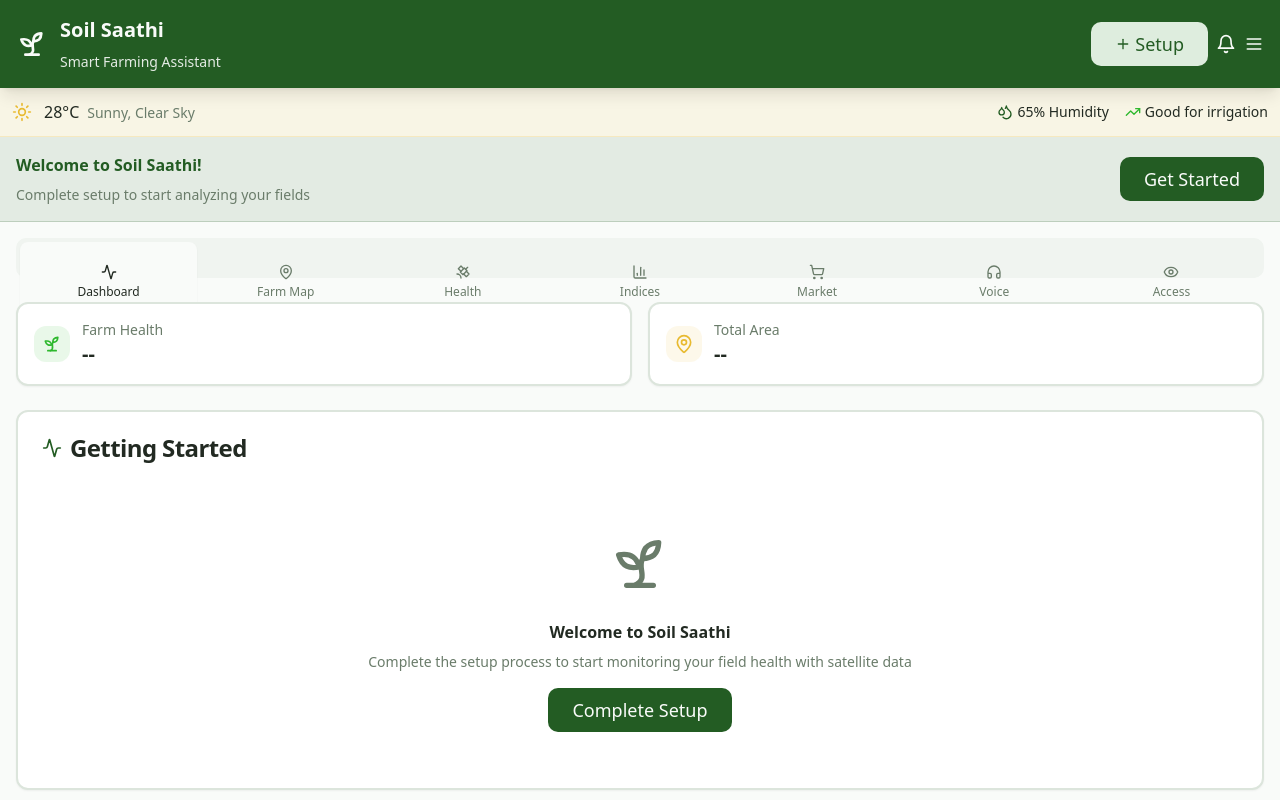
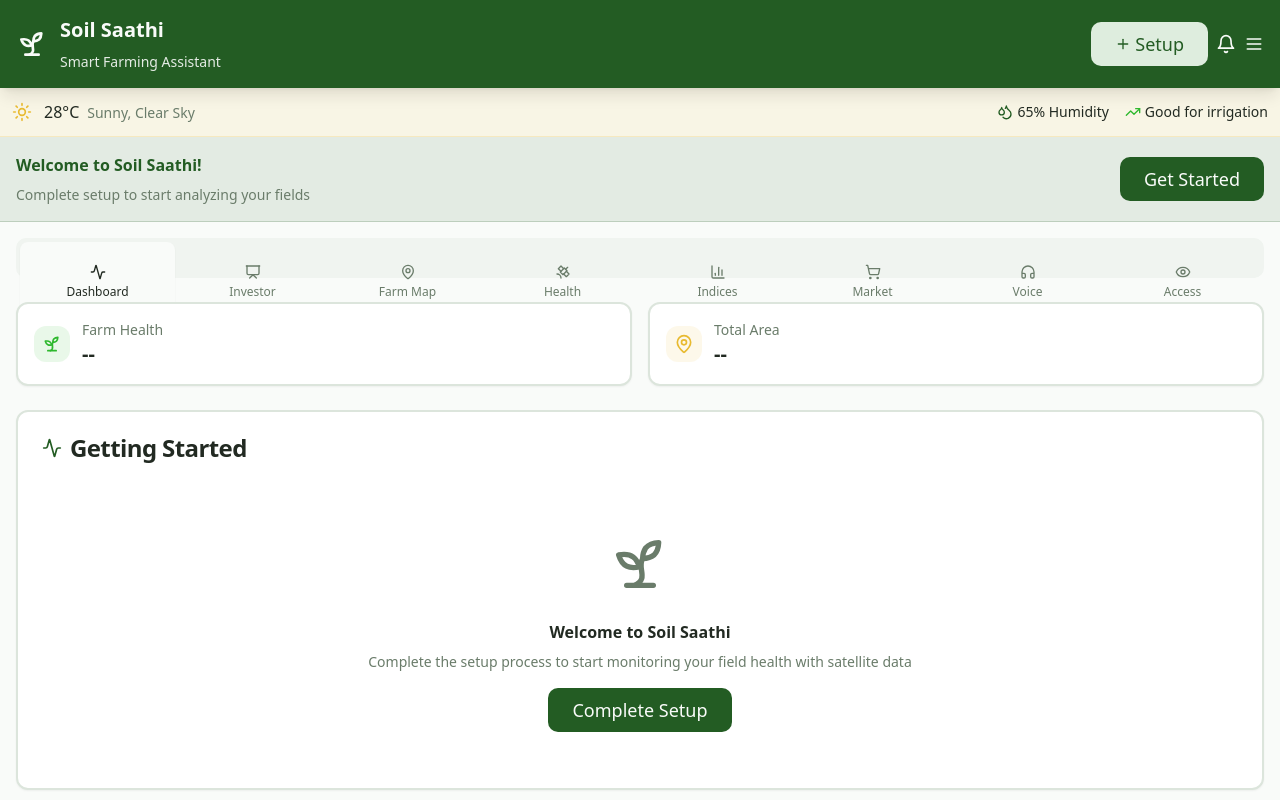
Before and after one commit to Anand2842/soil-saathi-compass, a React (Vite) app: page / in a window 1280 px wide. Shown: the top 800 px of the page. Built offline with nearby package versions, Linux system fonts and the light colour scheme.

Commit message:
Fix: Correct PresentationChart import
The `PresentationChart` component was not found in the `lucide-react` library. This commit corrects the import statement in `src/pages/Index.tsx` to use the correct component name, `Presentation`.

```diff
--- a/src/pages/Index.tsx
+++ b/src/pages/Index.tsx
@@ -20,7 +20,7 @@ import {
   Headphones,
   Settings,
   Eye,
-  PresentationChart,
+  Presentation,
   Target,
   Play
 } from "lucide-react";
@@ -139,10 +139,14 @@ const Index = () => {
       {/* Main Content */}
       <div className="p-4">
         <Tabs value={activeTab} onValueChange={setActiveTab} className="w-full">
-          <TabsList className="grid w-full grid-cols-7 mb-6">
+          <TabsList className="grid w-full grid-cols-8 mb-6">
             <TabsTrigger value="dashboard" className="flex flex-col gap-1 h-16">
               <Activity className="h-4 w-4" />
               <span className="text-xs">Dashboard</span>
+            </TabsTrigger>
+            <TabsTrigger value="investor" className="flex flex-col gap-1 h-16">
+              <Presentation className="h-4 w-4" />
+              <span className="text-xs">Investor</span>
             </TabsTrigger>
             <TabsTrigger value="map" className="flex flex-col gap-1 h-16">
               <MapPin className="h-4 w-4" />
@@ -292,6 +296,10 @@ const Index = () => {
             </Card>
           </TabsContent>
 
+          <TabsContent value="investor">
+            <InvestorDashboard />
+          </TabsContent>
+
           <TabsContent value="map">
             <FarmMap />
           </TabsContent>
```
